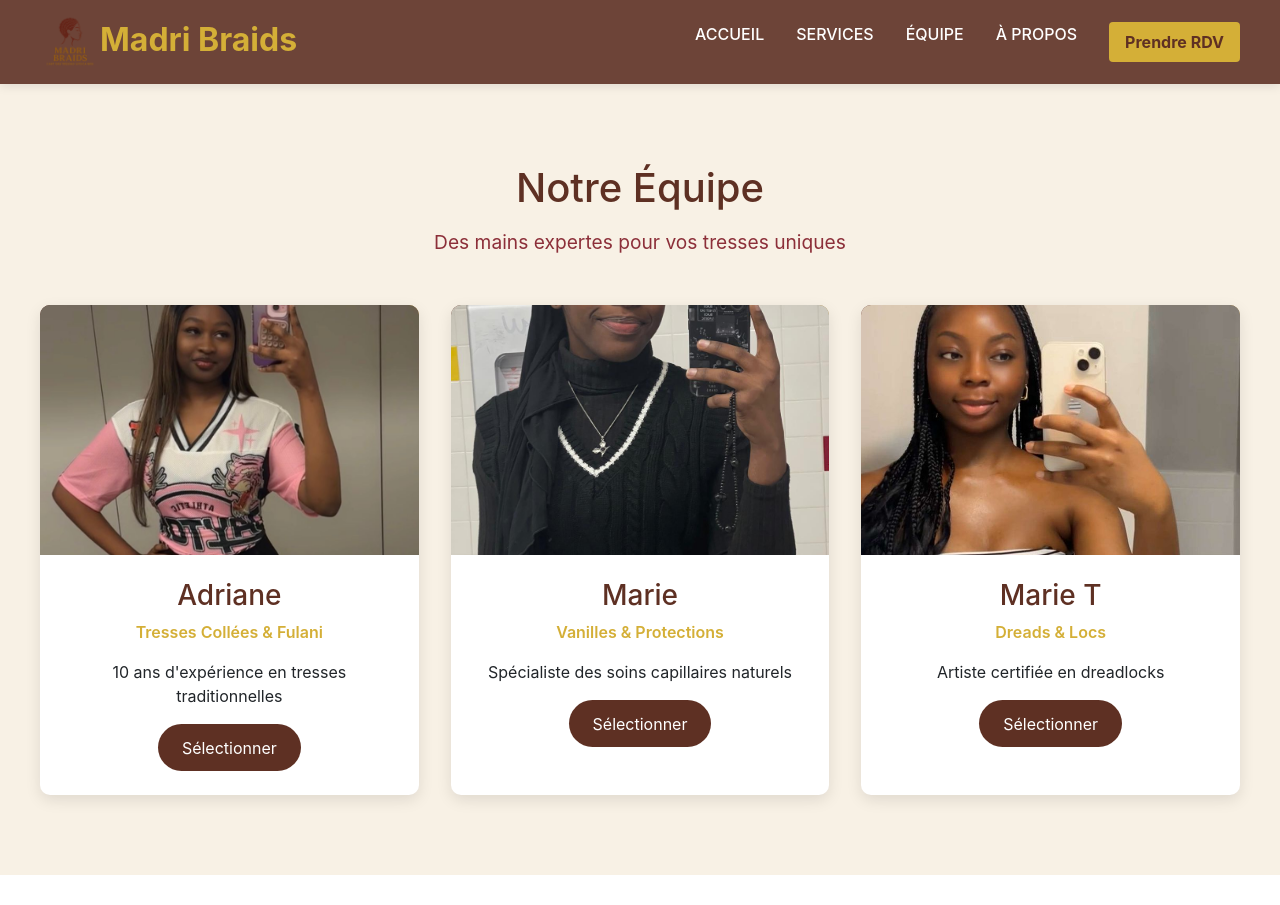
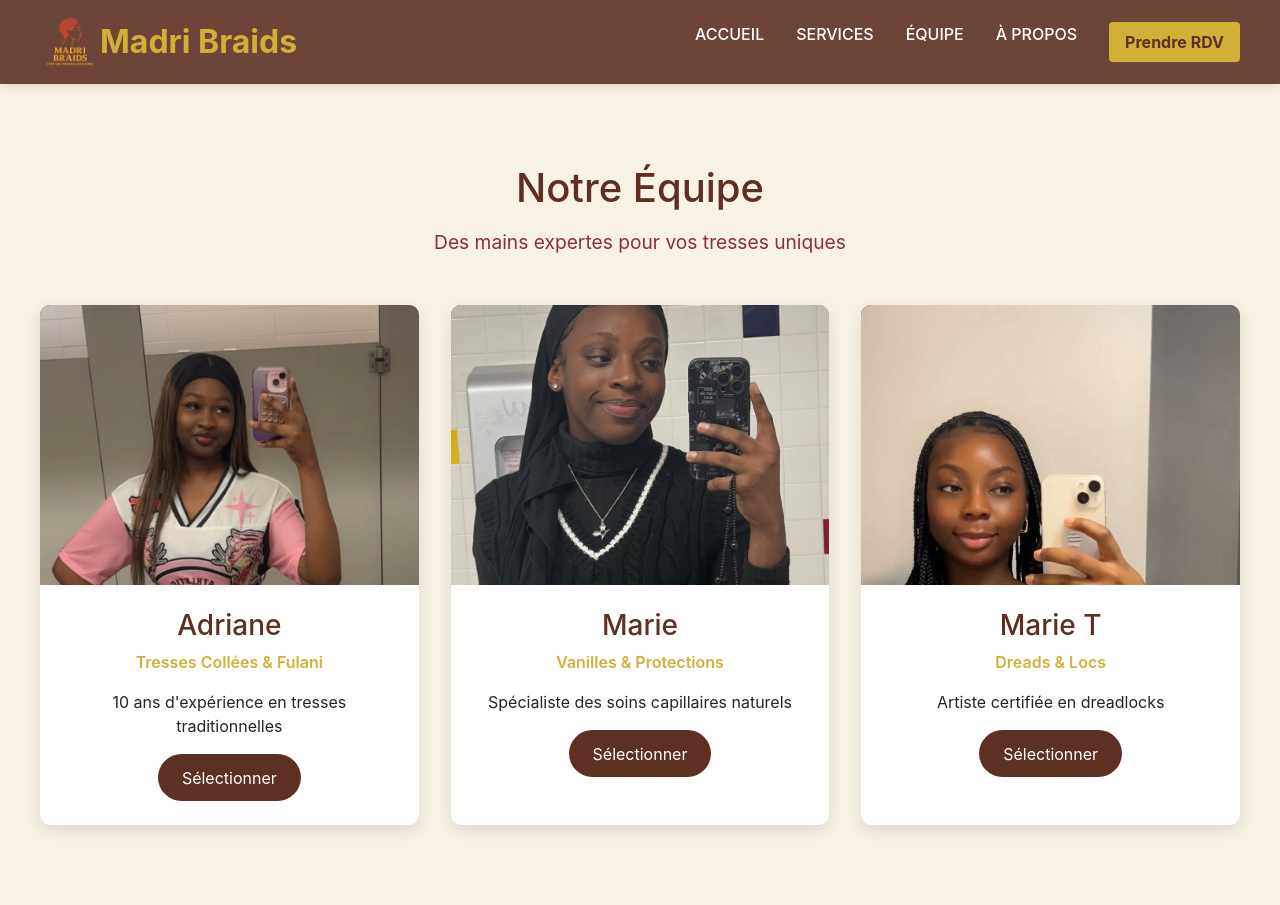
Before and after one commit to asemp055/site-service, a React (Create React App) app: page /team in a window 1280 px wide. Before the commit the page ends 875 px from the top, so only its background shows below. Built offline with nearby package versions, Linux system fonts and the light colour scheme.

Commit message:
amelioration

```diff
--- a/src/components/Header/Header.css
+++ b/src/components/Header/Header.css
@@ -46,12 +46,14 @@
   color: #D4AF37;
   font-weight: bold;
   font-size: 2rem;
-  isplay: flex;
+  display: flex;
   align-items: center;
 }
 .logo img {
   height: 60px;
   object-fit: contain;
+  filter: brightness(1.95) contrast(1);
+  gap: 0.75rem
 }
 
 .btn-book {
--- a/src/components/Team/Team.css
+++ b/src/components/Team/Team.css
@@ -38,7 +38,7 @@
 }
 
 .member-image {
-    height: 250px;
+    height: 280px;
     background-size: cover;
     background-position: top center;
     position: relative;
@@ -62,6 +62,7 @@
     height: 100%;
     object-fit: cover;
     position: relative;
+    object-position: center 20%;
     z-index: 2;
     transition: transform 0.5s ease;
 }
```
